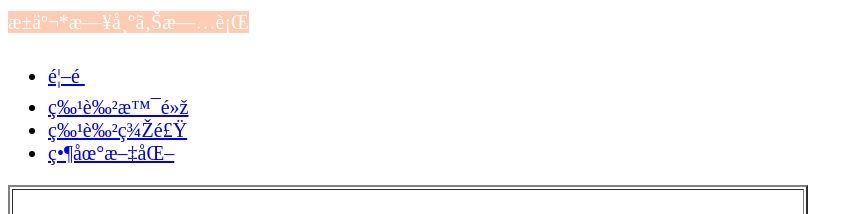
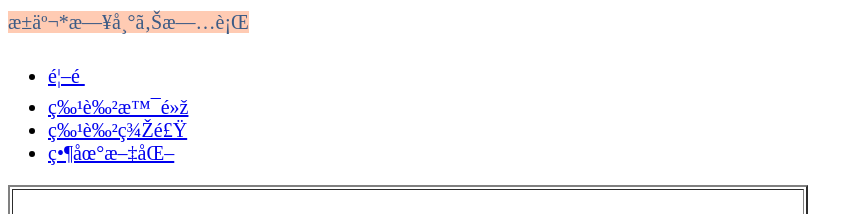
Before and after one commit to myrtts/yayapub, a plain HTML site: page index.html in a window 1280 px wide. Shown: the top 214 px of the page, without its empty margins (0-863 px from the left). Drawn offline with Linux system fonts and the light colour scheme.

Commit message:
Update index.html

```diff
--- a/index.html
+++ b/index.html
@@ -7,7 +7,7 @@
 	</head>
 	<style>
 	hl {
-	 color: white;
+	 color: rgb(60, 91, 133);
 	        background-color:#FFCBB3;
 	}
 	#maindiv {
```
